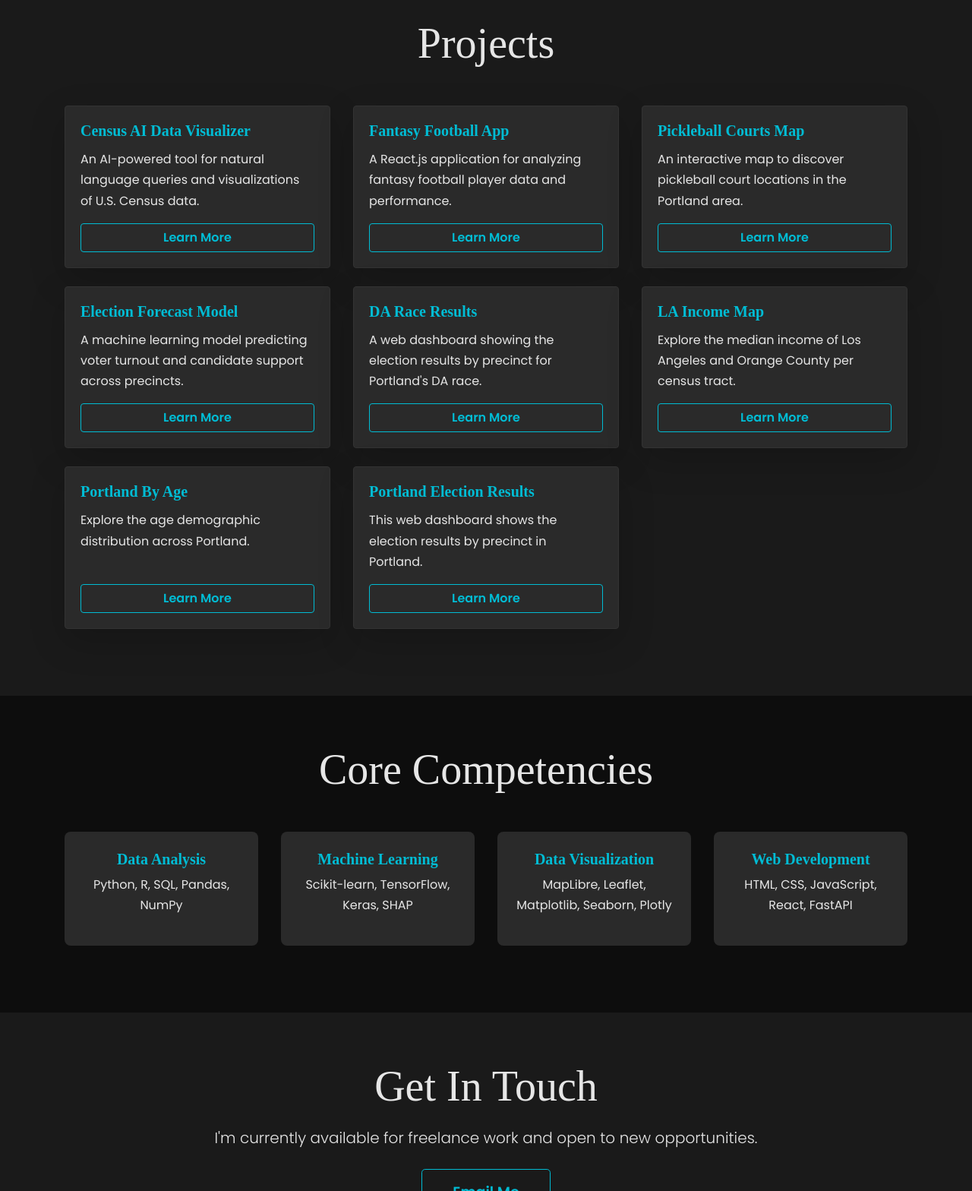
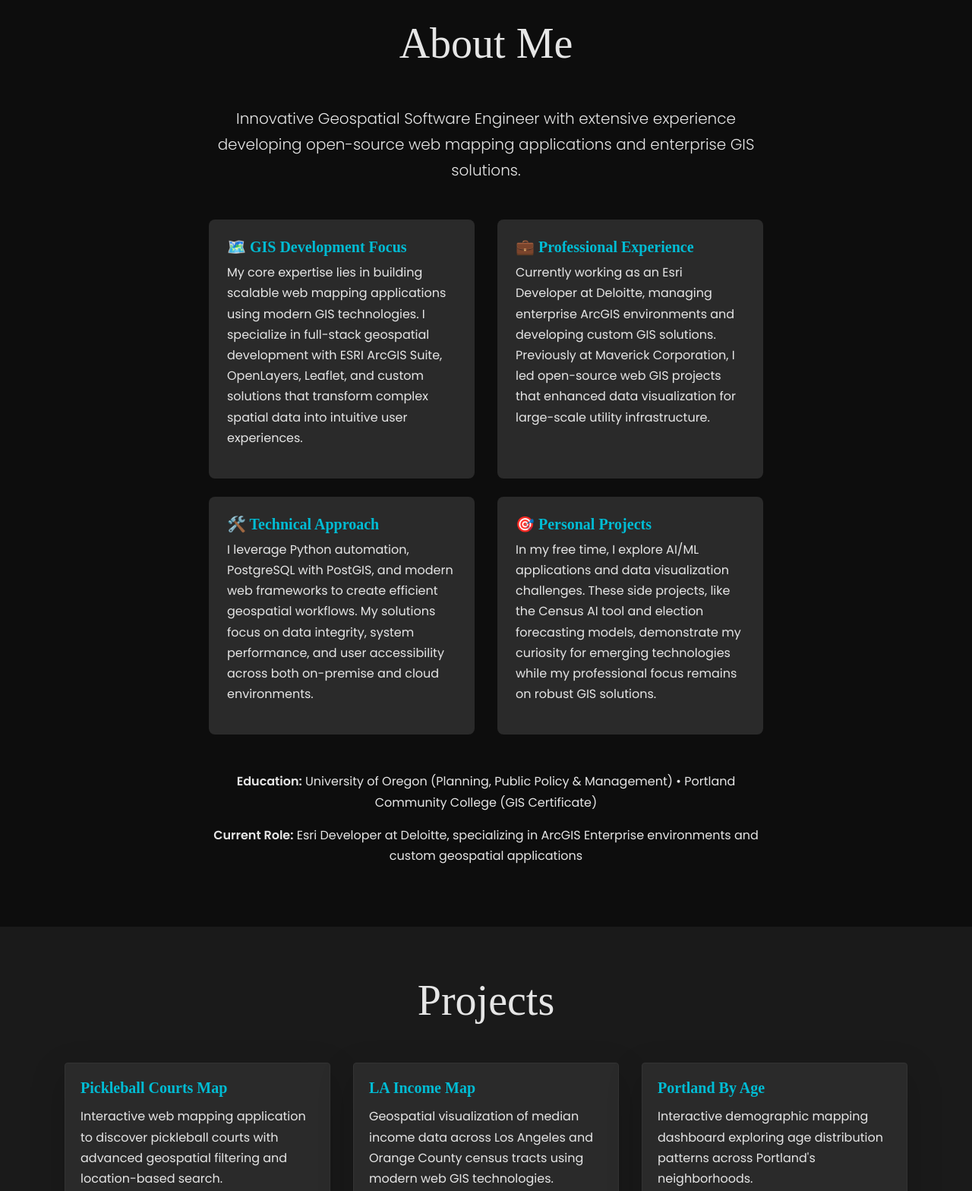
Before and after one commit to Steve-the-map-Maker/Data-Home, a plain HTML site: page index.html in a window 1280 px wide. Shown: the part 840-2408 px from the top of the page at 76% size. Drawn offline with nearby package versions, Linux system fonts and the light colour scheme.

Commit message:
feat: Enhance portfolio website with new About section and updated project details

```diff
--- a/index.html
+++ b/index.html
@@ -32,6 +32,7 @@
         <div class="collapse navbar-collapse" id="navbarNav">
           <ul class="navbar-nav ml-auto">
             <li class="nav-item"><a class="nav-link" href="#hero">Home</a></li>
+            <li class="nav-item"><a class="nav-link" href="#about">About</a></li>
             <li class="nav-item"><a class="nav-link" href="#projects">Projects</a></li>
             <li class="nav-item"><a class="nav-link" href="#skills">Skills</a></li>
             <li class="nav-item"><a class="nav-link" href="#contact">Contact</a></li>
@@ -42,9 +43,54 @@
 
     <section id="hero" class="hero d-flex align-items-center justify-content-center text-center">
       <div class="container">
-        <h1 class="display-3">Transforming Data into Actionable Insights</h1>
-        <p class="lead">Interactive Mapping, Machine Learning, and Data Visualization.</p>
-        <a href="#projects" class="btn btn-outline-info btn-lg mt-3">View My Work</a>
+        <h1 class="display-3">Geospatial Software Engineer</h1>
+        <p class="lead">Building innovative web mapping applications and enterprise GIS solutions that transform spatial data into actionable insights.</p>
+        <a href="#about" class="btn btn-outline-info btn-lg mt-3">Learn More About Me</a>
+      </div>
+    </section>
+
+    <section id="about" class="section bg-dark">
+      <div class="container">
+        <h2 class="text-center display-4 mb-5">About Me</h2>
+        <div class="row">
+          <div class="col-lg-8 offset-lg-2">
+            <div class="text-center mb-4">
+              <p class="lead">Innovative Geospatial Software Engineer with extensive experience developing open-source web mapping applications and enterprise GIS solutions.</p>
+            </div>
+
+            <div class="row mt-5">
+              <div class="col-md-6 mb-4">
+                <div class="skill-item h-100">
+                  <h5>🗺️ GIS Development Focus</h5>
+                  <p>My core expertise lies in building scalable web mapping applications using modern GIS technologies. I specialize in full-stack geospatial development with ESRI ArcGIS Suite, OpenLayers, Leaflet, and custom solutions that transform complex spatial data into intuitive user experiences.</p>
+                </div>
+              </div>
+              <div class="col-md-6 mb-4">
+                <div class="skill-item h-100">
+                  <h5>💼 Professional Experience</h5>
+                  <p>Currently working as an Esri Developer at Deloitte, managing enterprise ArcGIS environments and developing custom GIS solutions. Previously at Maverick Corporation, I led open-source web GIS projects that enhanced data visualization for large-scale utility infrastructure.</p>
+                </div>
+              </div>
+              <div class="col-md-6 mb-4">
+                <div class="skill-item h-100">
+                  <h5>🛠️ Technical Approach</h5>
+                  <p>I leverage Python automation, PostgreSQL with PostGIS, and modern web frameworks to create efficient geospatial workflows. My solutions focus on data integrity, system performance, and user accessibility across both on-premise and cloud environments.</p>
+                </div>
+              </div>
+              <div class="col-md-6 mb-4">
+                <div class="skill-item h-100">
+                  <h5>🎯 Personal Projects</h5>
+                  <p>In my free time, I explore AI/ML applications and data visualization challenges. These side projects, like the Census AI tool and election forecasting models, demonstrate my curiosity for emerging technologies while my professional focus remains on robust GIS solutions.</p>
+                </div>
+              </div>
+            </div>
+
+            <div class="text-center mt-4">
+              <p><strong>Education:</strong> University of Oregon (Planning, Public Policy & Management) • Portland Community College (GIS Certificate)</p>
+              <p><strong>Current Role:</strong> Esri Developer at Deloitte, specializing in ArcGIS Enterprise environments and custom geospatial applications</p>
+            </div>
+          </div>
+        </div>
       </div>
     </section>
 
@@ -55,26 +101,8 @@
           <div class="col-lg-4 col-md-6 mb-4">
             <div class="card h-100 shadow-lg project-card">
               <div class="card-body">
-                <h5 class="card-title">Census AI Data Visualizer</h5>
-                <p class="card-text">An AI-powered tool for natural language queries and visualizations of U.S. Census data.</p>
-                <a href="CensusAIDetails.html" class="btn btn-outline-info mt-auto">Learn More</a>
-              </div>
-            </div>
-          </div>
-          <div class="col-lg-4 col-md-6 mb-4">
-            <div class="card h-100 shadow-lg project-card">
-              <div class="card-body">
-                <h5 class="card-title">Fantasy Football App</h5>
-                <p class="card-text">A React.js application for analyzing fantasy football player data and performance.</p>
-                <a href="FantasyFootballAppDetails.html" class="btn btn-outline-info mt-auto">Learn More</a>
-              </div>
-            </div>
-          </div>
-          <div class="col-lg-4 col-md-6 mb-4">
-            <div class="card h-100 shadow-lg project-card">
-              <div class="card-body">
                 <h5 class="card-title">Pickleball Courts Map</h5>
-                <p class="card-text">An interactive map to discover pickleball court locations in the Portland area.</p>
+                <p class="card-text">Interactive web mapping application to discover pickleball courts with advanced geospatial filtering and location-based search.</p>
                 <a href="PickleballMapDetails.html" class="btn btn-outline-info mt-auto">Learn More</a>
               </div>
             </div>
@@ -82,26 +110,8 @@
           <div class="col-lg-4 col-md-6 mb-4">
             <div class="card h-100 shadow-lg project-card">
               <div class="card-body">
-                <h5 class="card-title">Election Forecast Model</h5>
-                <p class="card-text">A machine learning model predicting voter turnout and candidate support across precincts.</p>
-                <a href="ElectionModel.html" class="btn btn-outline-info mt-auto">Learn More</a>
-              </div>
-            </div>
-          </div>
-          <div class="col-lg-4 col-md-6 mb-4">
-            <div class="card h-100 shadow-lg project-card">
-              <div class="card-body">
-                <h5 class="card-title">DA Race Results</h5>
-                <p class="card-text">A web dashboard showing the election results by precinct for Portland's DA race.</p>
-                <a href="DaRaceCounty.html" class="btn btn-outline-info mt-auto">Learn More</a>
-              </div>
-            </div>
-          </div>
-          <div class="col-lg-4 col-md-6 mb-4">
-            <div class="card h-100 shadow-lg project-card">
-              <div class="card-body">
                 <h5 class="card-title">LA Income Map</h5>
-                <p class="card-text">Explore the median income of Los Angeles and Orange County per census tract.</p>
+                <p class="card-text">Geospatial visualization of median income data across Los Angeles and Orange County census tracts using modern web GIS technologies.</p>
                 <a href="LaIncome.html" class="btn btn-outline-info mt-auto">Learn More</a>
               </div>
             </div>
@@ -110,7 +120,7 @@
             <div class="card h-100 shadow-lg project-card">
               <div class="card-body">
                 <h5 class="card-title">Portland By Age</h5>
-                <p class="card-text">Explore the age demographic distribution across Portland.</p>
+                <p class="card-text">Interactive demographic mapping dashboard exploring age distribution patterns across Portland's neighborhoods.</p>
                 <a href="PortlandByAge.html" class="btn btn-outline-info mt-auto">Learn More</a>
               </div>
             </div>
@@ -118,9 +128,45 @@
           <div class="col-lg-4 col-md-6 mb-4">
             <div class="card h-100 shadow-lg project-card">
               <div class="card-body">
+                <h5 class="card-title">DA Race Results</h5>
+                <p class="card-text">Web-based GIS dashboard showing election results by precinct with interactive choropleth mapping and data analysis.</p>
+                <a href="DaRaceCounty.html" class="btn btn-outline-info mt-auto">Learn More</a>
+              </div>
+            </div>
+          </div>
+          <div class="col-lg-4 col-md-6 mb-4">
+            <div class="card h-100 shadow-lg project-card">
+              <div class="card-body">
                 <h5 class="card-title">Portland Election Results</h5>
-                <p class="card-text">This web dashboard shows the election results by precinct in Portland.</p>
+                <p class="card-text">Geospatial analysis dashboard showing precinct-level election data with interactive mapping and statistical visualization.</p>
                 <a href="CityCouncil.html" class="btn btn-outline-info mt-auto">Learn More</a>
+              </div>
+            </div>
+          </div>
+          <div class="col-lg-4 col-md-6 mb-4">
+            <div class="card h-100 shadow-lg project-card">
+              <div class="card-body">
+                <h5 class="card-title">Census AI Data Visualizer</h5>
+                <p class="card-text">Experimental AI-powered tool combining natural language processing with geospatial visualization (personal exploration project).</p>
+                <a href="CensusAIDetails.html" class="btn btn-outline-info mt-auto">Learn More</a>
+              </div>
+            </div>
+          </div>
+          <div class="col-lg-4 col-md-6 mb-4">
+            <div class="card h-100 shadow-lg project-card">
+              <div class="card-body">
+                <h5 class="card-title">Election Forecast Model</h5>
+                <p class="card-text">Machine learning experiment predicting voter patterns using geospatial data and statistical modeling (hobby project).</p>
+                <a href="ElectionModel.html" class="btn btn-outline-info mt-auto">Learn More</a>
+              </div>
+            </div>
+          </div>
+          <div class="col-lg-4 col-md-6 mb-4">
+            <div class="card h-100 shadow-lg project-card">
+              <div class="card-body">
+                <h5 class="card-title">Fantasy Football App</h5>
+                <p class="card-text">React.js data visualization application for fantasy football analytics (personal project exploring data science applications).</p>
+                <a href="FantasyFootballAppDetails.html" class="btn btn-outline-info mt-auto">Learn More</a>
               </div>
             </div>
           </div>
@@ -134,26 +180,26 @@
             <div class="row text-center">
                 <div class="col-md-3 col-sm-6 mb-4">
                     <div class="skill-item">
-                        <h5>Data Analysis</h5>
-                        <p>Python, R, SQL, Pandas, NumPy</p>
+                        <h5>GIS Development</h5>
+                        <p>ESRI ArcGIS Suite, OpenLayers, Leaflet, GeoDjango, MapLibre GL JS</p>
                     </div>
                 </div>
                 <div class="col-md-3 col-sm-6 mb-4">
                     <div class="skill-item">
-                        <h5>Machine Learning</h5>
-                        <p>Scikit-learn, TensorFlow, Keras, SHAP</p>
-                    </div>
-                </div>
-                <div class="col-md-3 col-sm-6 mb-4">
-                    <div class="skill-item">
-                        <h5>Data Visualization</h5>
-                        <p>MapLibre, Leaflet, Matplotlib, Seaborn, Plotly</p>
+                        <h5>Geospatial Data</h5>
+                        <p>PostgreSQL/PostGIS, Python Automation, Spatial Analysis</p>
                     </div>
                 </div>
                 <div class="col-md-3 col-sm-6 mb-4">
                     <div class="skill-item">
                         <h5>Web Development</h5>
-                        <p>HTML, CSS, JavaScript, React, FastAPI</p>
+                        <p>JavaScript, React, HTML/CSS, FastAPI, Full-Stack Applications</p>
+                    </div>
+                </div>
+                <div class="col-md-3 col-sm-6 mb-4">
+                    <div class="skill-item">
+                        <h5>Data Exploration</h5>
+                        <p>Python, Pandas, Scikit-learn, Data Visualization, ML (hobby projects)</p>
                     </div>
                 </div>
             </div>
@@ -163,9 +209,15 @@
     <section id="contact" class="section">
         <div class="container text-center">
             <h2 class="display-4">Get In Touch</h2>
-            <p class="lead mt-3">I'm currently available for freelance work and open to new opportunities.</p>
+            <p class="lead mt-3">Currently working as an Esri Developer at Deloitte. Open to discussing geospatial development opportunities and collaborative projects.</p>
             <div class="mt-4">
                 <a href="mailto:stevelantz77@gmail.com" class="btn btn-outline-info btn-lg">Email Me</a>
+            </div>
+            <div class="mt-3">
+                <p class="text-muted">
+                    <a href="https://www.linkedin.com/in/lantzsteve" target="_blank" class="text-info">LinkedIn</a> •
+                    <a href="https://github.com/steve-the-map-maker" target="_blank" class="text-info">GitHub</a>
+                </p>
             </div>
         </div>
     </section>
```
